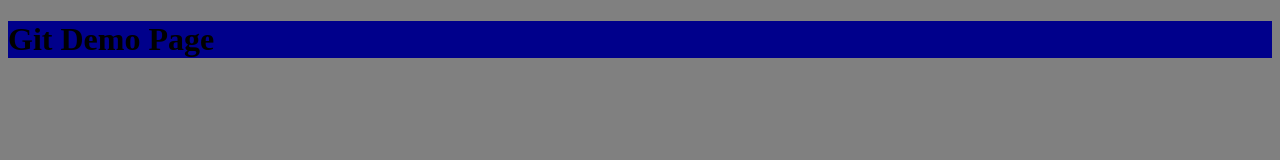
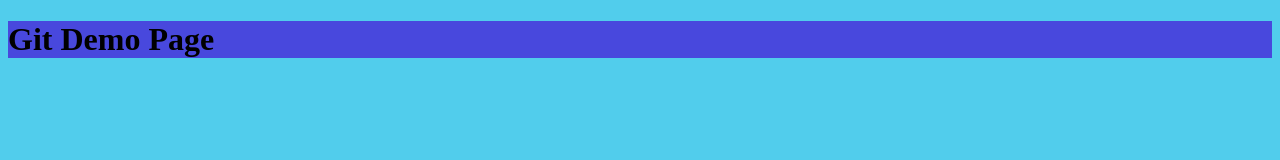
Before and after one commit to AngieS-git/test-repo, a plain HTML site: page index.html in a window 1280 px wide. Drawn offline with Linux system fonts and the light colour scheme.

Commit message:
changed bg colors

```diff
--- a/styles.css
+++ b/styles.css
@@ -1,6 +1,6 @@
 body{
-    background-color: grey;
+    background-color: rgb(81, 205, 236);
 }
 h1{
-    background-color: darkblue;
+    background-color: rgb(72, 72, 221);
 }
```
